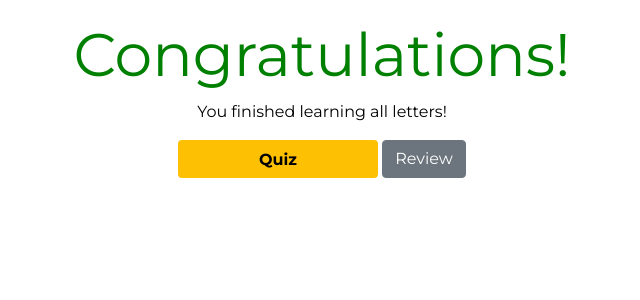
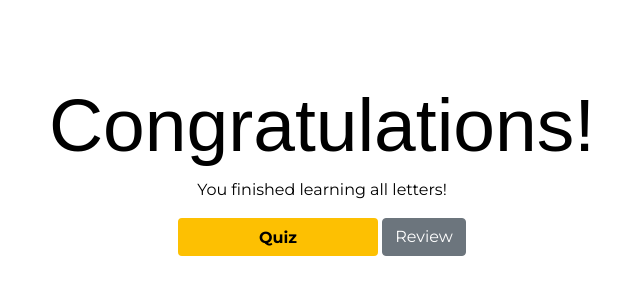
Before and after one commit to yuminglin0326/MorseCodeTutorial, a Flask app: page /finish_learn in a window 1280 px wide. Shown: the part 98-398 px from the top of the page, without its empty margins (318-958 px from the left). Run offline with Flask 3, Linux system fonts and the light colour scheme; some libraries are stand-ins or nearby versions; some web fonts are replaced.

Commit message:
Finished graphic design for learn-quiz transit page

```diff
--- a/static/main.css
+++ b/static/main.css
@@ -299,8 +299,7 @@ img.hint {
 /* finish-learn page styling */
 
 #congrats {
-  font-size: 60px;
-  color: green;
+  text-align: center;
 }
 
 .review-detail-button {
--- a/templates/finish_learn.html
+++ b/templates/finish_learn.html
@@ -9,7 +9,7 @@
     </script>
 
     <div class="finish-learn-container text-center">
-        <div id="congrats">Congratulations!</div>
+        <h1 id="congrats">Congratulations!</h1>
         <p>You finished learning all letters!</p>
         <button id="learn-quiz-button" class="btn btn-primary">Quiz</button>
         <button id="learn-review-button" class="btn btn-secondary">Review</button>
```
